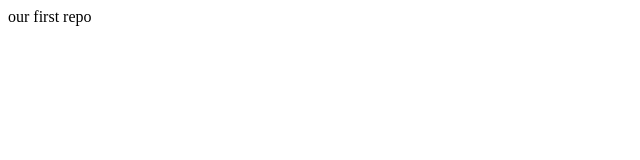
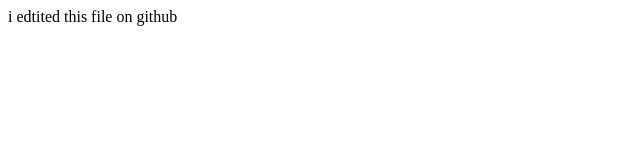
Before and after one commit to piccoloa/git-practice1, a website: page index.html in a window 1280 px wide. Shown: the whole page, without its empty margins (0-640 px from the left). Drawn offline with Linux system fonts and the light colour scheme.

Commit message:
edited on github

```diff
--- a/index.html
+++ b/index.html
@@ -5,6 +5,6 @@
         <title></title>
     </head>
     <body>
-        our first repo
+        i edtited this file on github
     </body>
 </html>
```
